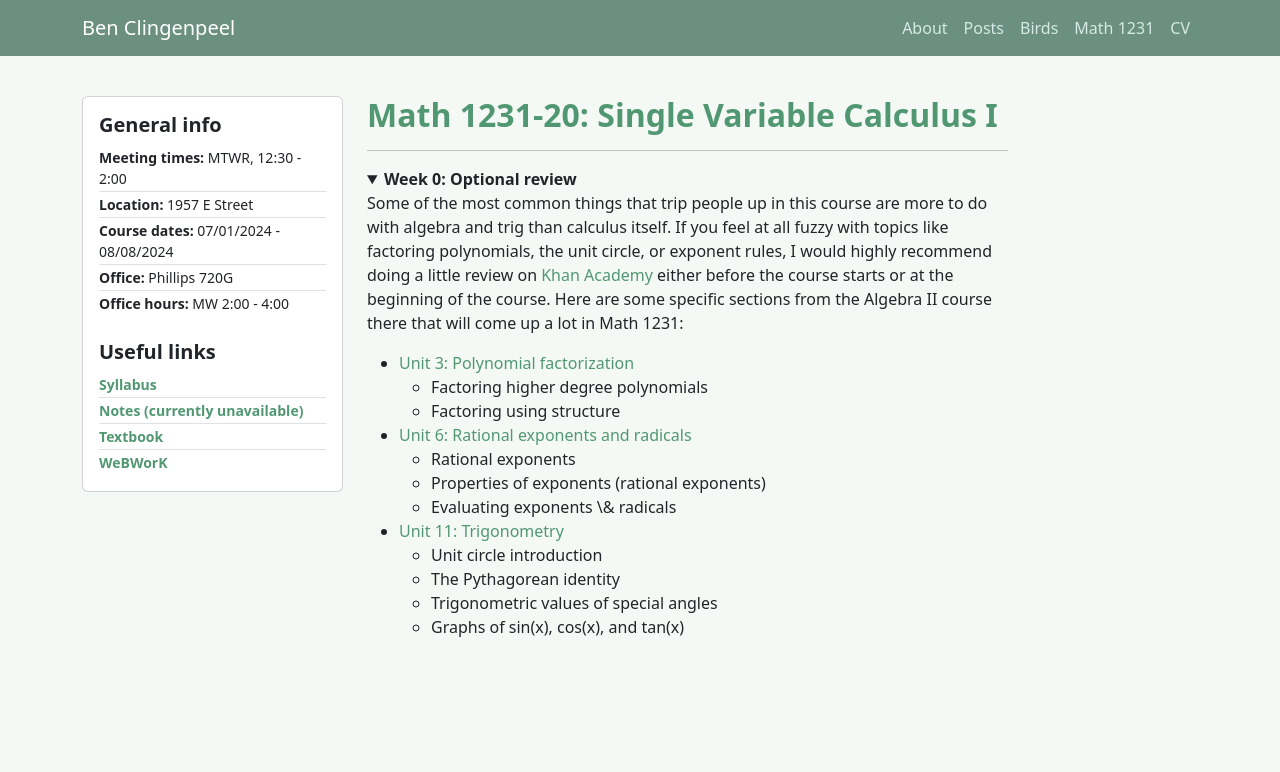
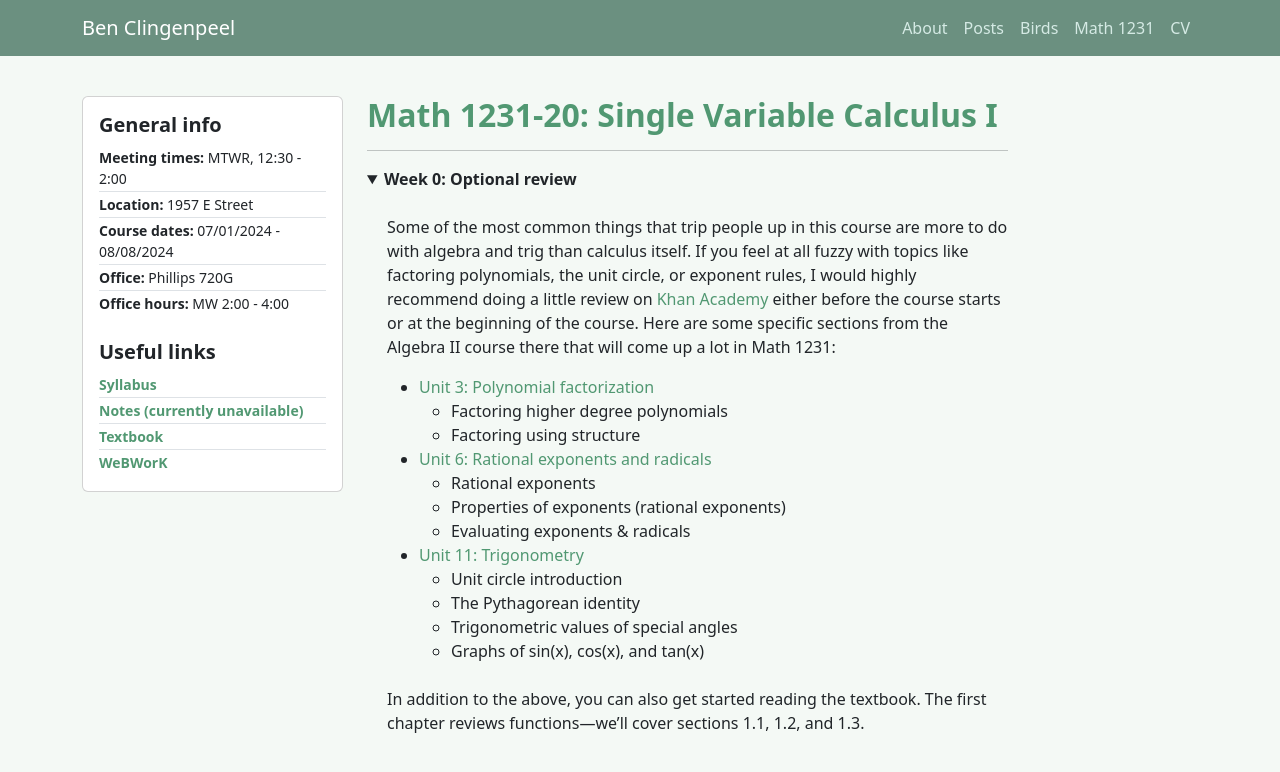
Before and after one commit to bncling/bncl-site, a Jekyll site: the page built from _courses/GW1231_summer_24.markdown, in a window 1280 px wide. Shown: the top 772 px of the page. Built offline with Jekyll 4.4.1, drawn with Linux system fonts in a browser that asks for light colours; part of the change alters nothing that is shown.

```diff
--- a/_courses/GW1231_summer_24.markdown
+++ b/_courses/GW1231_summer_24.markdown
@@ -9,6 +9,7 @@ uniqname: GW1231_summer_24
 <details markdown="1" open>
 <summary><b>Week 0: Optional review</b></summary>
 
+<br>
 Some of the most common things that trip people up in this course are more to do with algebra and trig than calculus itself. If you feel at all fuzzy with topics like factoring polynomials, the unit circle, or exponent rules, I would highly recommend doing a little review on [Khan Academy](https://www.khanacademy.org/math/algebra2) either before the course starts or at the beginning of the course. Here are some specific sections from the Algebra II course there that will come up a lot in Math 1231:
 
 - [Unit 3: Polynomial factorization](https://www.khanacademy.org/math/algebra2/x2ec2f6f830c9fb89:poly-factor)
@@ -17,11 +18,232 @@ Some of the most common things that trip people up in this course are more to do
 - [Unit 6: Rational exponents and radicals](https://www.khanacademy.org/math/algebra2/x2ec2f6f830c9fb89:exp)
 	- Rational exponents
 	- Properties of exponents (rational exponents)
-	- Evaluating exponents \& radicals
+	- Evaluating exponents & radicals
 - [Unit 11: Trigonometry](https://www.khanacademy.org/math/algebra2/x2ec2f6f830c9fb89:trig)
 	- Unit circle introduction
 	- The Pythagorean identity
 	- Trigonometric values of special angles
 	- Graphs of sin(x), cos(x), and tan(x)
 
+<br>In addition to the above, you can also get started reading the textbook. The first chapter reviews functions---we'll cover sections 1.1, 1.2, and 1.3.
+
 </details>
+
+<!--
+<details markdown="1">
+<summary><b>Week 1: July 1 - 4</b></summary>
+
+###### **July 1:** Syllabus, review of functions, intro to limits
+- Read before class
+	- [Course syllabus](/assets/documents/GW1231_summer_24_syllabus.pdf)
+	- OpenStax 1.1-3 on functions
+	- OpenStax 2.2 except for infinite limits
+
+###### **July 2:** Limit laws, continuity, trig limits
+- Read before class
+	- OpenStax 2.3
+	- OpenStax 2.4
+
+###### **July 3:** Infinite limits, intro to derivatives
+- Read before class
+	- OpenStax 2.2 on infinite limits
+	- OpenStax 4.6, ignore anything to do with sketching graphs, formal definitions, or transcendental functions
+	- OpenStax 3.1
+- Due
+	- Mastery quiz 1 (in class)
+	- WeBWorK *0 Tutorial*
+	- WeBWorK *1-1 Functions*
+
+###### **July 4:** Holiday, no class
+
+###### **Due Sunday 7/7:**
+- WeBWorK *2-3a Limit Laws*
+- WeBWorK *2-3b Computing Limits*
+- WeBWorK *2-3c Squeeze Theorem*
+- WeBWorK *2-3d Trigonometric Limits*
+
+<br>
+
+</details>
+
+
+<details markdown="1">
+<summary><b>Week 2: July 8 - 11</b></summary>
+
+###### **July 8:** Tangent lines, computing derivatives
+- Read before class
+	- OpenStax 3.1 (again)
+	- OpenStax 3.2
+	- OpenStax 3.3
+- Due
+	- Mastery quiz 2 (in class)
+	- WeBWorK *2-2 Infinite Limits*
+	- WeBWorK *4-6 Limits at Infinity*
+
+###### **July 9:** Trig derivatives, chain rule
+- Read before class
+	- OpenStax 3.5
+	- OpenStax 3.6
+
+###### **July 10:** Rates of change, linear approximation
+- Read before class
+	- OpenStax 3.4
+	- OpenStax 4.2
+- Due
+	- Mastery quiz 3 (in class)
+	- WeBWorK *3-1 Intro to Derivatives*
+
+###### **July 11:** Implicit differentiation, intro to related rates
+- Read before class
+	- OpenStax 3.8
+	- OpenStax 4.1
+- Due
+	- WeBWorK *3-3 Differentiation Rules*
+	- WeBWorK *3-6 Trig Chain*
+
+###### **Due Sunday 7/14:**
+- WeBWorK *3-4 Rates of Change*
+- WeBWorK *3-3b Tangent Lines*
+- WeBWorK *4-2 Linear Approximation*
+
+<br>
+
+</details>
+
+
+<details markdown="1">
+<summary><b>Week 3: July 15 - 18</b></summary>
+
+###### **July 15:** More related rates, midterm review
+- Read before class
+	- OpenStax 4.1 (again)
+- Due
+	- Mastery quiz 4 (in class)
+	- WeBWorK *3-8 Implicit Differentiation*
+
+###### **July 16:** Midterm 1 (M1, M2, S1, S2, S3)
+
+###### **July 17:** Extreme Value Theorem, maxima and minima
+- Read before class
+	- OpenStax 4.3
+- Due
+	- Mastery quiz 5 (in class)
+	- WeBWorK *4-1 Related Rates*
+
+###### **July 18:** Mean Value Theorem, classifying critical points
+- Read before class
+	- OpenStax 4.4
+	- OpenStax 4.5
+
+###### **Due Sunday 7/21:**
+- WeBWorK *4-3 Critical Points and Extreme Values*
+
+<br>
+
+</details>
+
+
+<details markdown="1">
+<summary><b>Week 4: July 22 - 25</b></summary>
+
+###### **July 22:** Concavity and curve sketching
+- Read before class
+	- OpenStax 4.5 (again)
+	- OpenStax 4.6 (again)
+- Due
+	- Mastery quiz 6 (in class)
+	- WeBWorK *4-4 Mean Value Theorem*
+	- WeBWorK *4-5a Relative Extrema*
+
+###### **July 23:** Applied optimization
+- Read before class
+	- OpenStax 4.7
+
+###### **July 24:** More optimization, midterm review
+- Read before class
+	- OpenStax 4.7 (again)
+- Due
+	- Mastery quiz 7 (in class)
+	- WeBWorK *4-5b Sketching Graphs*
+
+###### **July 25:** Midterm 2 (M3, S4, S5, S6)
+- Due
+	- WeBWorK *4-7 Optimization*
+
+<br>
+
+</details>
+
+
+<details markdown="1">
+<summary><b>Week 5: July 29 - August 1</b></summary>
+
+###### **July 29:** The area problem and Riemann sums
+- Read before class
+	- OpenStax 5.1
+- Due
+	- Mastery quiz 8 (in class)
+
+###### **July 30:** Properties of definite integrals, FTC 1
+- Read before class
+	- OpenStax 5.2 except the part about average values
+	- OpenStax 5.3 from Theorem 5.4 onward
+
+###### **July 31:** Antiderivatives, FTC 2
+- Read before class
+	- OpenStax 4.10
+	- OpenStax 5.4
+- Due
+	- WeBWorK *5-1 Riemann sums*
+
+###### **August 1:** Integration by substitution, finding areas
+- Read before class
+	- OpenStax 5.5
+	- OpenStax 6.1
+- Due
+	- Mastery quiz 9 (in class)
+	- WeBWorK *5-2 Definite Integrals*
+	- WeBWorK *5-3 FTC Part 1*
+
+###### **Due Sunday 8/4:**
+- WeBWorK *5-4 Computing Integrals and FTC Part 2*
+
+<br>
+
+</details>
+
+
+<details markdown="1">
+<summary><b>Week 5: August 5 - August 8</b></summary>
+
+###### **August 5:** Applications of integration
+- Read before class
+	- OpenStax 5.2 on average values
+	- OpenStax 6.5
+- Due
+	- Mastery quiz 10 (in class)
+	- WeBWorK *5-5 Integration by Substitution*
+	- WeBWorK *6-1 Areas*
+
+###### **August 6:** Finding volumes, solids of revolution
+- Read before class
+	- OpenStax 6.2
+	- OpenStax 6.3
+
+###### **August 7:** More on solids of revolution, final review
+- Read before class
+	- OpenStax 6.2 (again)
+	- OpenStax 6.3 (again)
+- Due
+	- Mastery quiz 11 (in class)
+	- WeBWorK *6-5 Physical Applications*
+	- WeBWorK *6-x Averages*
+
+###### **August 8:** Final exam
+- Due
+	- WeBWork *6-2 Volumes by Slicing*
+	- WeBWork *6-3 Volumes by Shells*
+
+<br>
+
+</details>-->
--- a/assets/main.css
+++ b/assets/main.css
@@ -21,8 +21,12 @@ h1 {
   color: #34252f;
 }
 
-h2, h3, h4, h5, h6 {
+h2, h3, h4, h5 {
   color: var(--chill-green);
+}
+
+h6 {
+  margin-top: 15px;
 }
 
 a {
@@ -41,6 +45,14 @@ ul {
 td {
   width: 15px;
   height: 15px;
+}
+
+details {
+  padding-left: 20px;
+}
+
+summary {
+  margin-left: -20px;
 }
 
 .excerpt {
```
